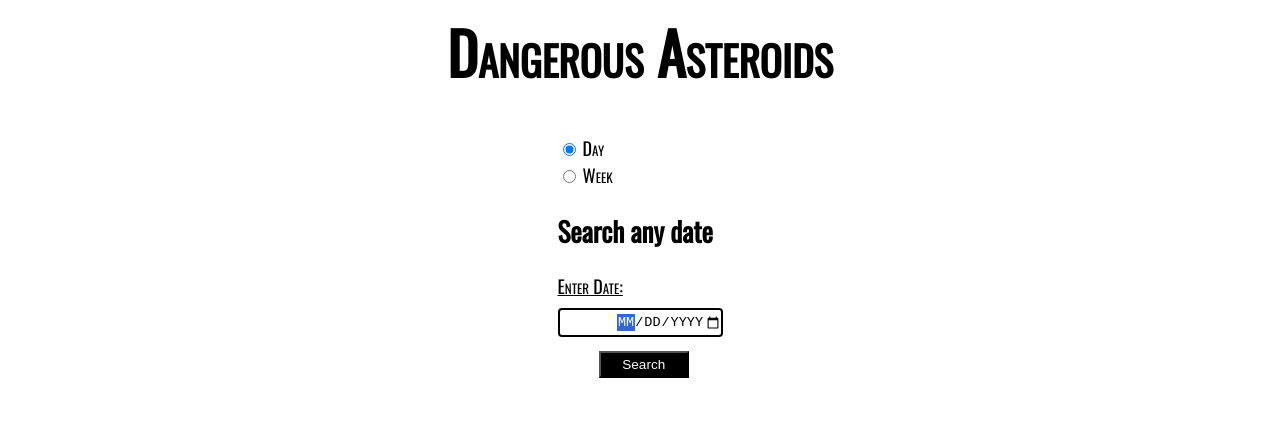
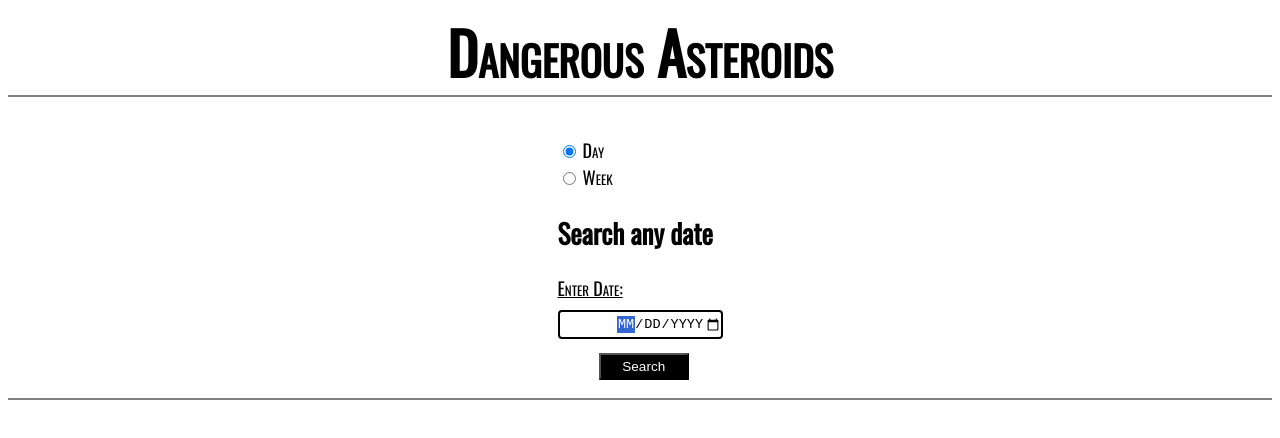
Before and after one commit to hestchris/dangerous_asteroids, a website: page public/html/index.html in a window 1280 px wide. Drawn offline with nearby package versions, Linux system fonts and the light colour scheme.

Commit message:
added some minor styling

```diff
--- a/public/css/main.css
+++ b/public/css/main.css
@@ -16,6 +16,7 @@ h1 {
 	font-size: 3.25rem;
 	margin-top: 0;
 	font-variant: small-caps;
+	border-bottom: 2px solid grey;
 }
 
 h3 {
@@ -96,7 +97,6 @@ input {
 	left: 25%;
 	margin-bottom: 1rem;
 	cursor: pointer;
-
 }
 
 .form-check-input {
@@ -121,6 +121,7 @@ input {
 #entryInfo {
 
 	margin-top: 3rem;
+	border-top: 2px solid grey;
 }
 
 #entryInfo h2 {
--- a/public/html/index.html
+++ b/public/html/index.html
@@ -6,9 +6,14 @@
 	<title>Dangerous Asteroids</title>
 </head>
 <body>
+
 	<h1>Dangerous Asteroids</h1>
+
+<!-- Search Form -->
 	<div id="searchField">
+
 <!-- Radio Buttons -->
+	<div id="radioButtons">
 		<div class="form-check">
 		  <label class="form-check-label">
 		    <input id="dayRadio" class="form-check-input" type="radio" name="Radios" id="Radios1" value="option1" checked>
@@ -21,6 +26,8 @@
 		 	Week
 		  </label>
 		</div>
+	</div>
+
 <!-- Single Day Search -->
 		<form id="search">
 			<h2>Search any date</h2>
@@ -30,6 +37,7 @@
 			<br>
 			<input class="searchSubmit" type="submit" value="Search" name="Submit">
 		</form>
+
 <!-- Weekly Search -->
 		<form id="rangeSearch">
 			<h2>Search any week	</h2>
@@ -43,11 +51,13 @@
 			<br>
 			<input class="searchSubmit" type="submit" value="Search" name="Submit">
 		</form>
+
 <!-- Results Display -->
 	</div>
 		<div id="entryInfo"></div>
 		<div id="entry"></div>
 		<div id="message"></div>
+
 <script src="https://cdnjs.cloudflare.com/ajax/libs/jquery/3.2.1/jquery.js"></script>
 <script src="/js/main.js"></script>
 </body>
--- a/public/js/main.js
+++ b/public/js/main.js
@@ -1,9 +1,9 @@
 
-$(document).ready(function(){
+$(document).ready(function() {
 
 			$('#rangeSearch').hide()
 
-	$('#dayRadio').on('click', function(event){
+		$('#dayRadio').on('click', function(event) {
 
 			$('#search').show()
 			$('#rangeSearch').hide()
@@ -15,7 +15,7 @@ $(document).ready(function(){
 			$('#dateInput')[0].value = ''
 		})
 
-	$('#weekRadio').on('click', function(event){
+		$('#weekRadio').on('click', function(event) {
 
 			$('#rangeSearch').show()
 			$('#search').hide()
@@ -28,8 +28,9 @@ $(document).ready(function(){
 			$('#endDate')[0].value = ''
 		})
 
+// Single-Date
 
-	$('#search').on('submit', function(event){
+		$('#search').on('submit', function(event) {
 
 			event.preventDefault()
 
@@ -43,7 +44,7 @@ $(document).ready(function(){
 			splitDate.push(splitDate.shift())
 			var formattedDate = splitDate.join('/')
 
-
+// Error Handling for single day form
 
 			if (userDate === '') {
 
@@ -74,6 +75,7 @@ $(document).ready(function(){
 
 						hazardousAsteroids.push(asteroid)
 
+// Print results to html page
 
 						$('#entry').append (
 							`
@@ -89,6 +91,8 @@ $(document).ready(function(){
 						}
 
 					}
+
+// Print to html
 							$('#entryInfo').append (
 								`<h2 class="dateInfo">${'Date: ' + formattedDate}</h2>
 								<h2>${'Number of Dangerous Asteroids: ' + hazardousAsteroids.length}</h2>`
@@ -98,7 +102,9 @@ $(document).ready(function(){
 			}
 	})
 
-	$('#rangeSearch').on('submit', function(event){
+// Range-Date
+
+		$('#rangeSearch').on('submit', function(event) {
 
 			event.preventDefault()
 
@@ -119,6 +125,7 @@ $(document).ready(function(){
 			splitDate.push(splitDate.shift())
 			var formatEndDate = splitDate.join('/')
 
+// Error Handling for range form
 
 			if ( startDate === '' && endDate === '') {
 
@@ -169,6 +176,8 @@ $(document).ready(function(){
 
 							hazardousAsteroids.push(dayAsteroid)
 
+// Print results to the html page
+
 							$('#entry').append(
 							`
 							<div id='listDiv'>
@@ -183,6 +192,10 @@ $(document).ready(function(){
 						}
 					}
 				}
+
+// Error Handling for incorrect api request
+// Print results info to html
+
 							if (body.code === 400) {
 
 							$('#message').append(`<h2>Search is limited to 7 continuous days.</h2>`)
```
Lines whose indentation alone changed are shown as unchanged.
